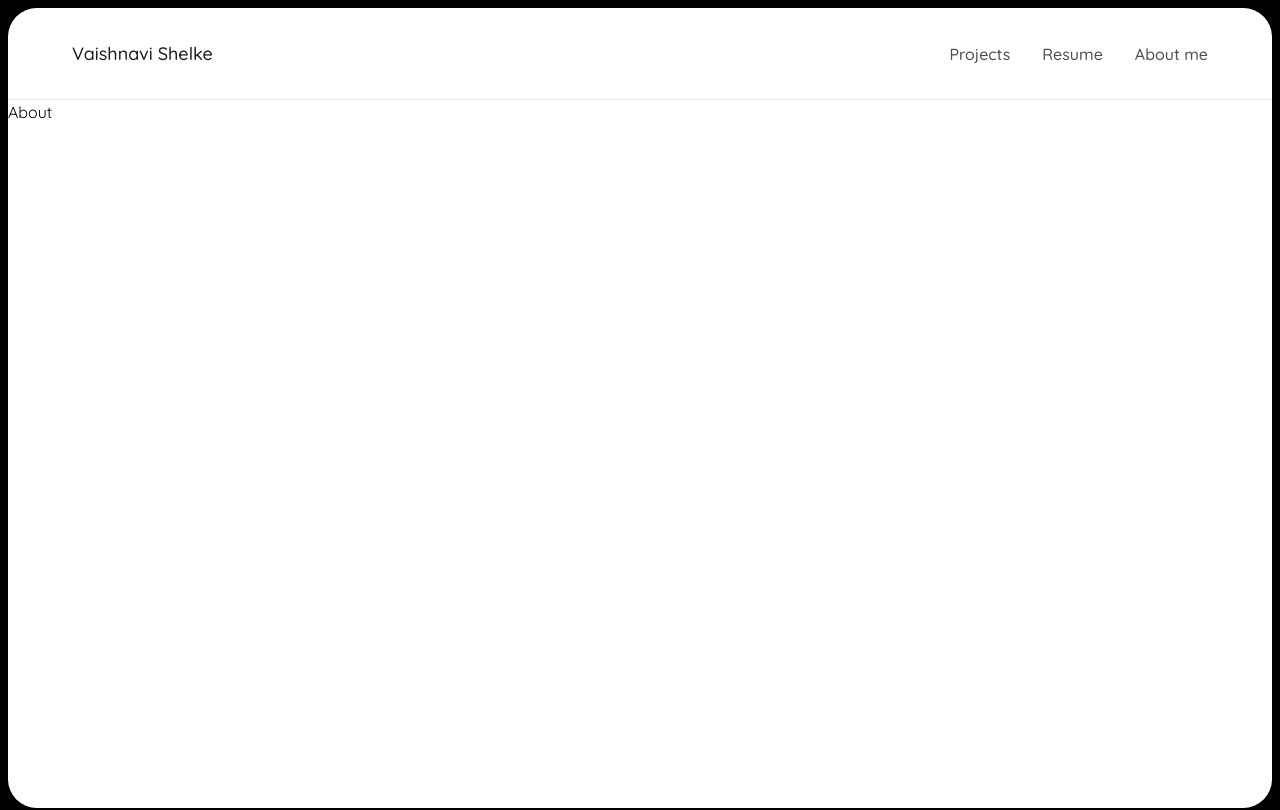
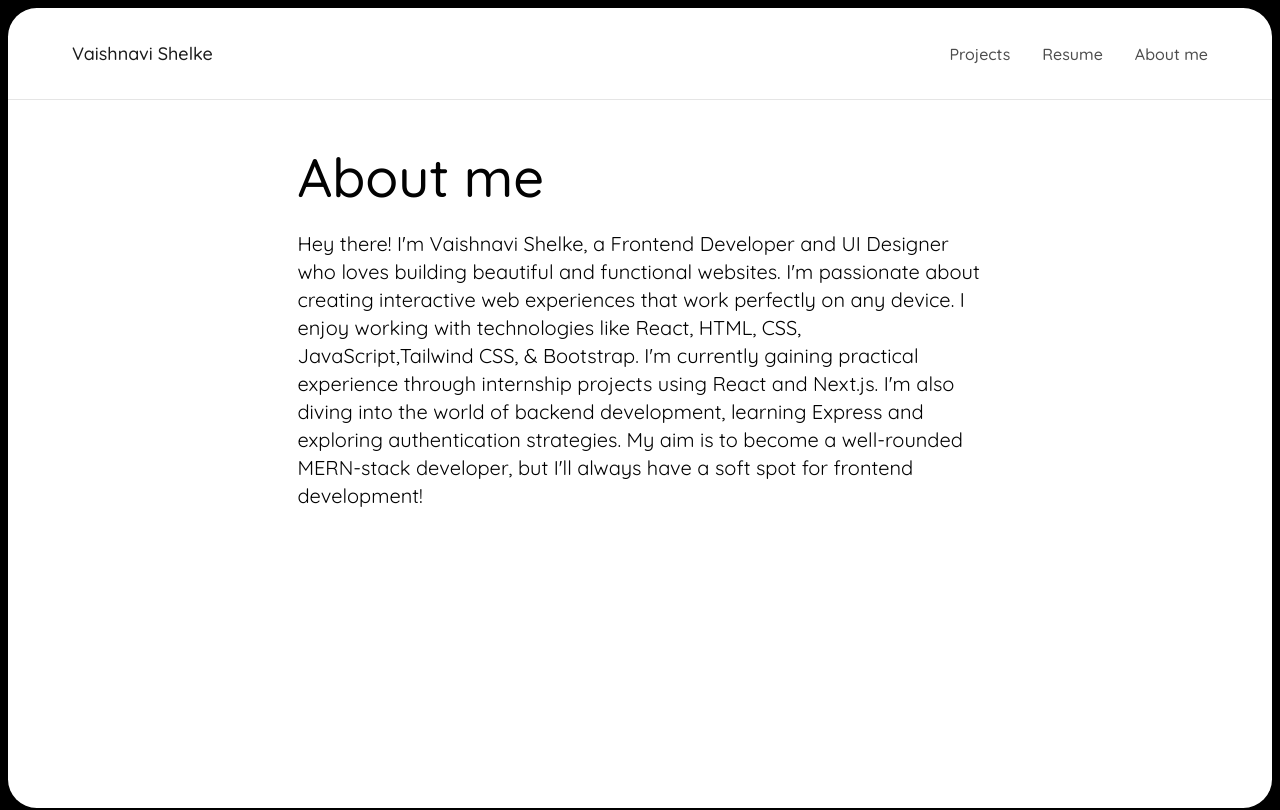
Before and after one commit to vaishnavishelke2021/My-Portfolio, a React (Vite) app: page /about in a window 1280 px wide. Shown: the top 810 px of the page. Built offline with nearby package versions, Linux system fonts and the light colour scheme.

Commit message:
About heading added

```diff
--- a/src/pages/About.jsx
+++ b/src/pages/About.jsx
@@ -1,11 +1,28 @@
-import React from 'react'
+import React from "react";
 
 const About = () => {
   return (
     <div>
-      About
+      {/* heading  */}
+      <div className="w-full md:w-[80%] lg:w-[58%] mx-auto px-4 md:px-6 mt-12">
+        <h1 className="text-3xl md:text-[54px] font-medium md:leading-[58px] mb-6 text-primary">
+          About me
+        </h1>
+        <p className="text-lg md:text-xl mb-10">
+          Hey there! I'm Vaishnavi Shelke, a Frontend Developer and UI Designer
+          who loves building beautiful and functional websites. I'm passionate
+          about creating interactive web experiences that work perfectly on any
+          device. I enjoy working with technologies like React, HTML, CSS,
+          JavaScript,Tailwind CSS, & Bootstrap. I'm currently gaining practical
+          experience through internship projects using React and Next.js. I'm
+          also diving into the world of backend development, learning Express
+          and exploring authentication strategies. My aim is to become a
+          well-rounded MERN-stack developer, but I'll always have a soft spot
+          for frontend development!
+        </p>
+      </div>
     </div>
-  )
-}
+  );
+};
 
-export default About
+export default About;
```
